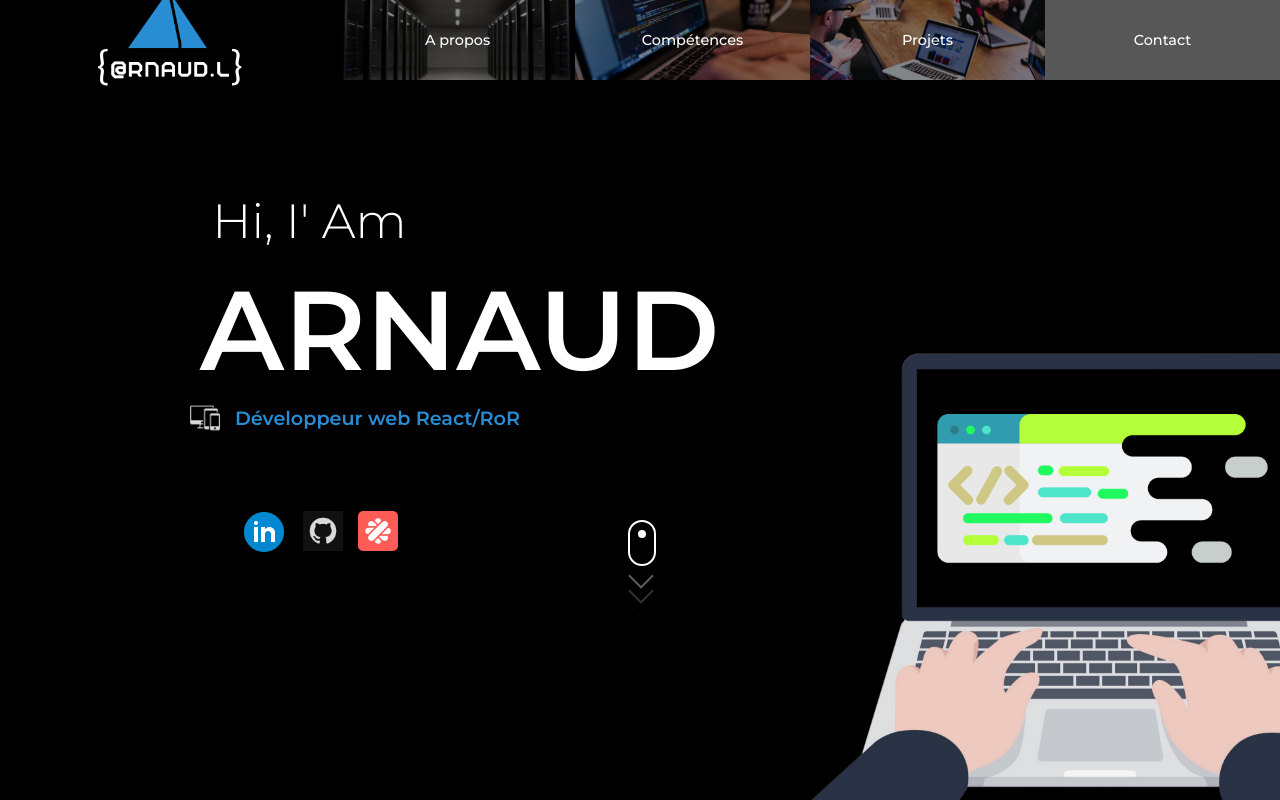
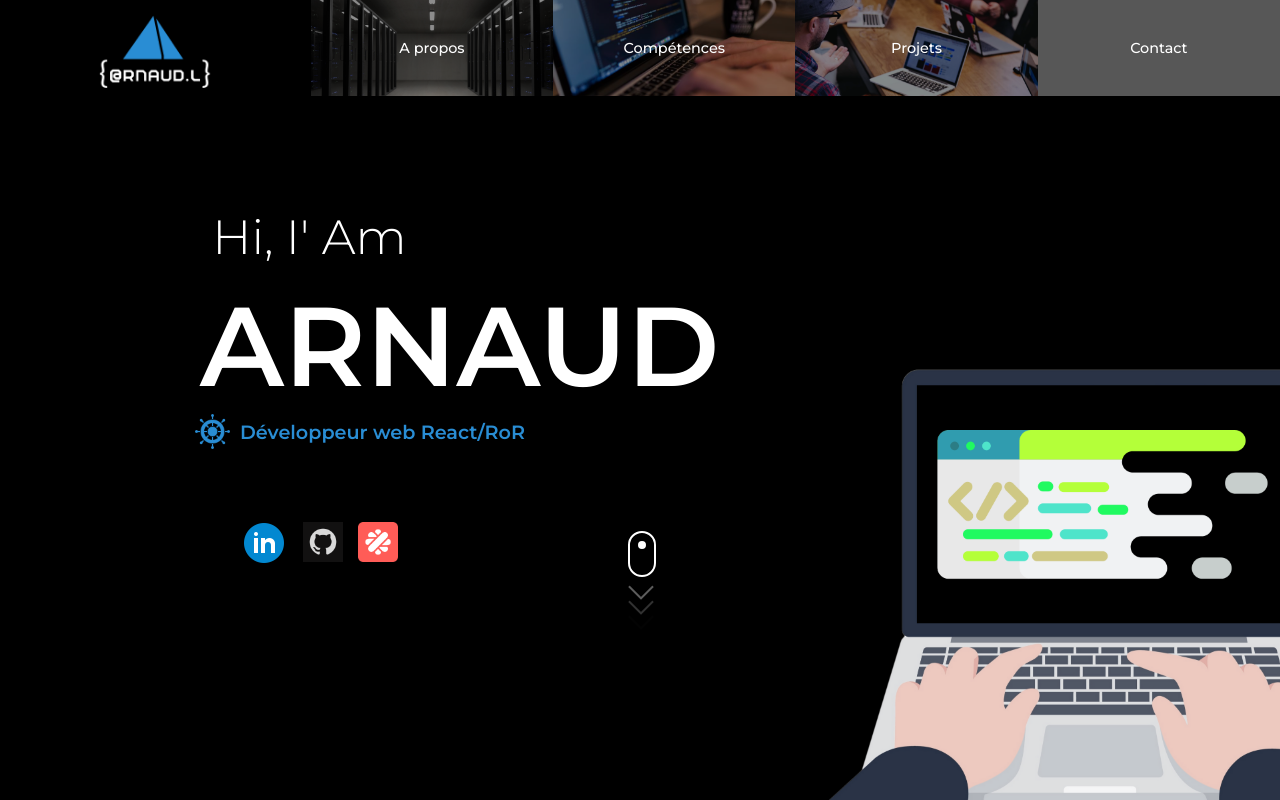
Before and after one commit to Arno-l/portfolio2023, a React (Create React App) app: page /home in a window 1280 px wide. Shown: the top 800 px of the page. Built offline with nearby package versions, Linux system fonts and the light colour scheme; grey boxes are pictures that could not be loaded.

Commit message:
fix navbar & banner

```diff
--- a/src/assets/burgerMenuStyle.jsx
+++ b/src/assets/burgerMenuStyle.jsx
@@ -4,7 +4,7 @@
         width: '60px',
         height: '60px',
         right: '35px',
-        top: '3%'
+        top: '1.3rem'
       },
       bmBurgerBars: {
         background: '#373a47'
--- a/src/components/HeroBanner/heroBanner.css
+++ b/src/components/HeroBanner/heroBanner.css
@@ -11,6 +11,7 @@
     flex-direction: column;
     font-family: Montserrat, sans-serif;
     margin-top: 80px;
+    margin-left: 20px;
 }
 
 #iam {
@@ -26,6 +27,7 @@
     border-radius: 5px;
     margin-top: -20px;
 }
+
 
 /* Media Queries */
 
@@ -43,7 +45,7 @@
 
 }
 
-@media only screen and (min-width: 371px) and (max-width: 550px) {
+@media only screen and (min-width: 380px) and (max-width: 600px) {
   #name {
     font-size: 4.2em!important;
   }
@@ -61,7 +63,7 @@
 
 
 /* Screen width of 1199px and below */
-@media only screen and (min-width: 551px) and (max-width: 1199px) {
+@media only screen and (min-width: 600px) and (max-width: 1199px) {
   #name {
     font-size: 6em!important;
   }
@@ -129,6 +131,12 @@
   font-size: 1.2em;
   font-weight:700;
   margin-left: 10px;
+}
+
+.banner-logo {
+  margin-left: 10px;
+  width: 35px;
+  height: 35px;
 }
 
 .social-banner {
--- a/src/components/HeroBanner/heroBanner.jsx
+++ b/src/components/HeroBanner/heroBanner.jsx
@@ -1,6 +1,6 @@
 import React from "react";
 import "./heroBanner.css";
-import responsiveLogo from "../../assets/images/responsive-logo.png";
+import rudderLogo from "../../assets/images/rudder.png";
 import linkedinLogo from "../../assets/images/linkedin.png";
 import githubLogo from "../../assets/images/github.png";
 import maltLogo from "../../assets/images/malt.png";
@@ -18,7 +18,7 @@ const HeroBanner = () => {
                 ARNAUD
                 </span>
                 <div id="job-container">
-                <img style={{width:"2.5em",height:"2.5em"}} src={responsiveLogo} alt="responsive-logo" /><span id="job"> Développeur web React/RoR</span>
+                <img className="banner-logo" src={rudderLogo} alt="rudder-logo" /><span id="job"> Développeur web React/RoR</span>
                 </div>
                 <div className="social-banner">
                   <a className="social-btn" target="_blank" rel="noreferrer" href="https://www.linkedin.com/in/arnaud-lucciarini-9808a0221/" style={{textDecoration:"none"}}><img style={{width:"3em",height:"3em"}} src={linkedinLogo} alt="linkedin-logo"/></a>
--- a/src/components/Navbar/navbar.css
+++ b/src/components/Navbar/navbar.css
@@ -11,7 +11,7 @@
 
 .navbar {
   min-width: 100vw;
-  height: 10vh;
+  height: 6rem;
   display: flex;
   align-items: center;
   justify-content: flex-start;
@@ -34,14 +34,16 @@
 .navbar-logo-ctn {
   display: flex;
   justify-content: center;
-  align-items: flex-end;
+  align-items: center;
   width: 30%;
+  height: 6rem;
 }
 
 .navbar-logo {
-height: 300px;
-width:300px;
+height: 230px;
+width:230px;
 margin-left: 20px;
+margin-top: 10px;
 }
 
 #navbar-underscore {
```
Also changed, not shown: src/assets/images/responsive-logo.png (deleted), src/assets/images/rudder.png (added).
